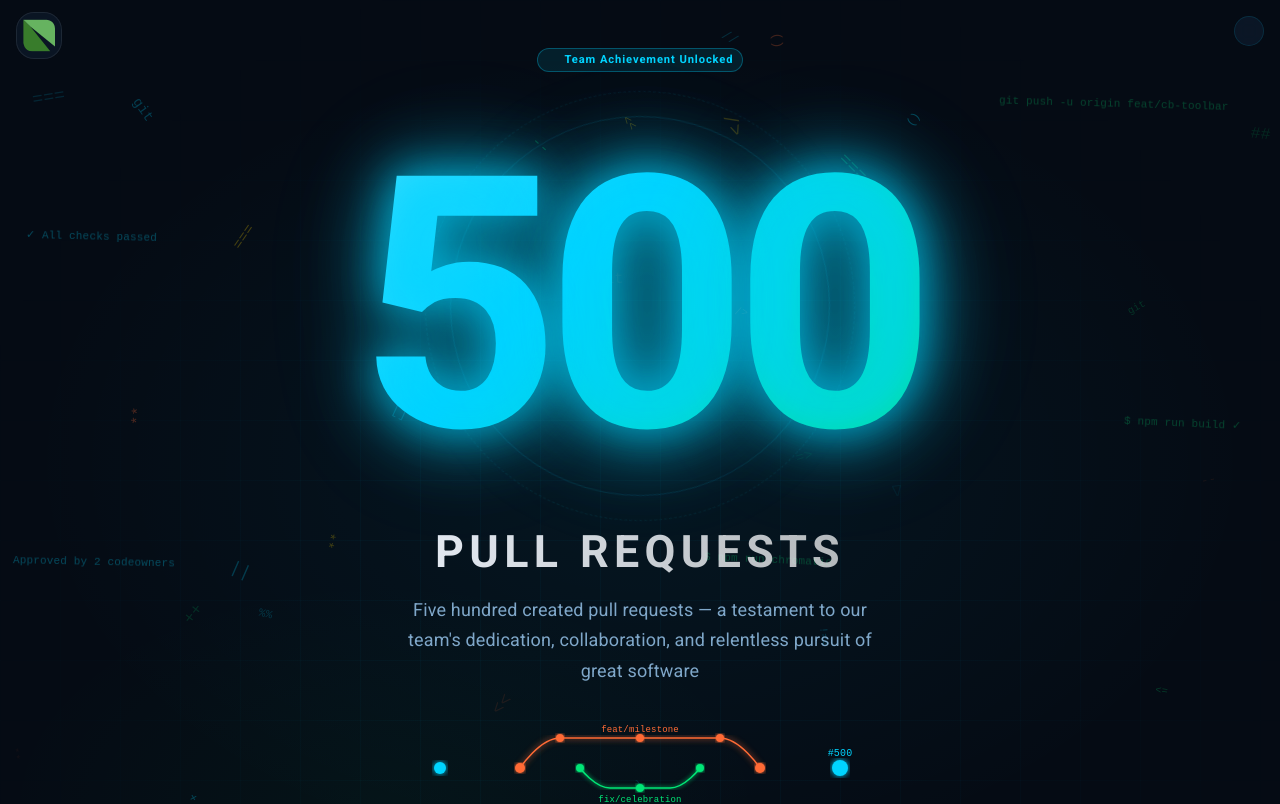
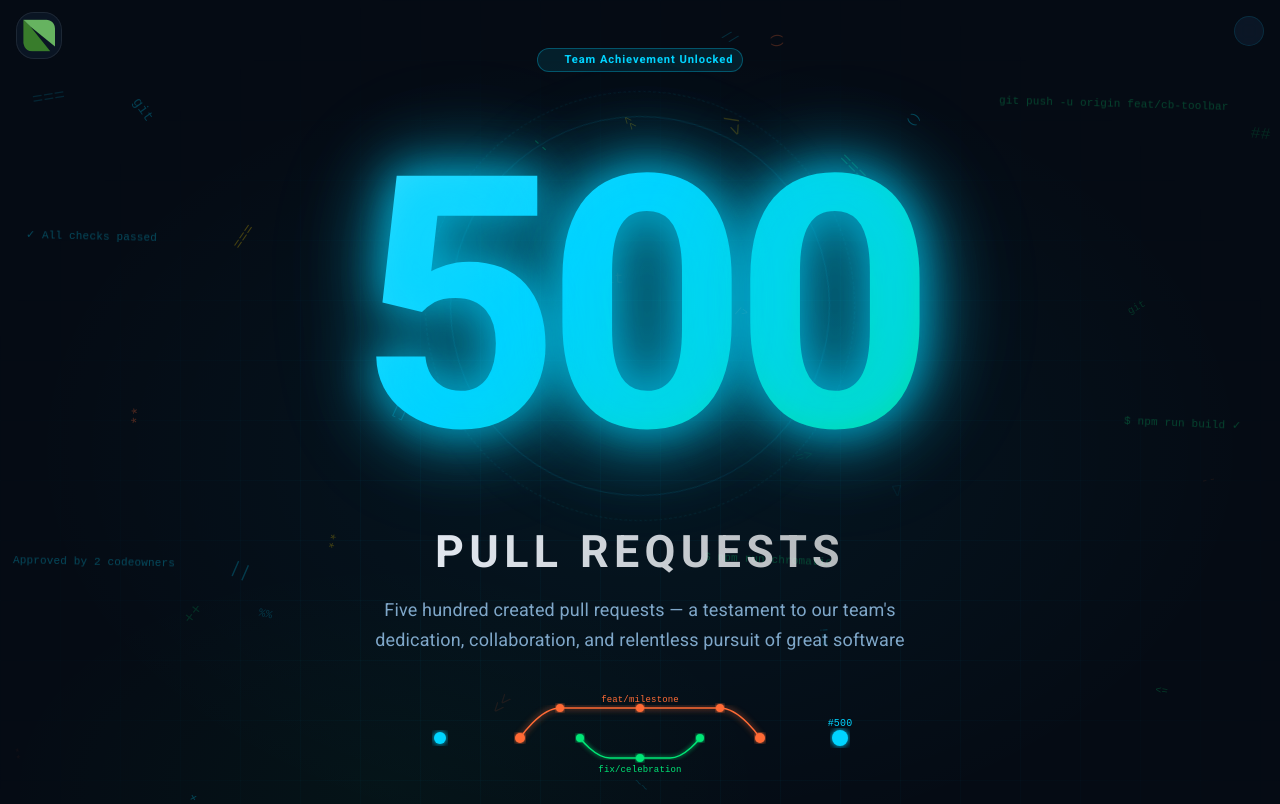
Before and after one commit to ericthayer/celebrate-pr-500, a React (Vite) app: page / in a window 1280 px wide. Shown: the top 804 px of the page. Built offline with nearby package versions, Linux system fonts and the light colour scheme; some icons are missing.

Commit message:
Updated SplashPage.tsx

```diff
--- a/src/components/SplashPage/SplashPage.tsx
+++ b/src/components/SplashPage/SplashPage.tsx
@@ -232,8 +232,8 @@ export default function SplashPage() {
             textAlign: 'center',
             mt: 2,
             mb: 1,
-            maxWidth: 500,
-            fontSize: { xs: '0.9rem', sm: '1.125rem' },
+            maxWidth: 540,
+            fontSize: { xs: '1rem', sm: '1.125rem' },
             animation: reducedMotion ? 'none' : 'slide-up 0.6s 1.0s ease forwards',
             opacity: reducedMotion ? 1 : 0,
           }}
```
